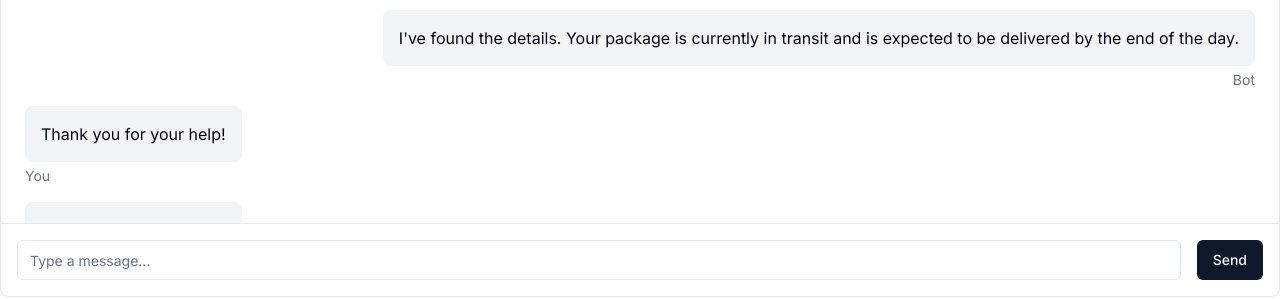
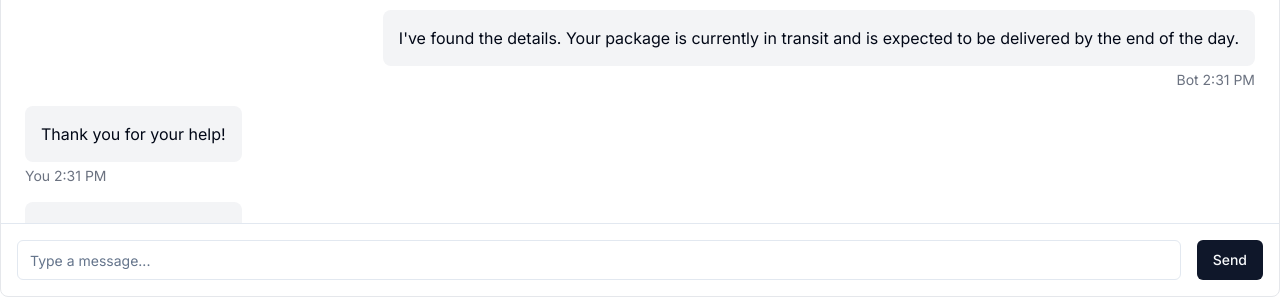
Before and after one commit to RuiUma/nextgpt, a Next.js app: page /testui in a window 1280 px wide. Shown: the part 303-602 px from the top of the page. Built offline with nearby package versions, Linux system fonts and the light colour scheme.

Commit message:
test ui add time

```diff
--- a/app/testui/page.tsx
+++ b/app/testui/page.tsx
@@ -35,61 +35,61 @@ export default function ChatUI() {
                                 of the day.
                             </p>
                         </div>
-                        <div className="text-sm text-gray-500 dark:text-gray-400">Bot</div>
+                        <div className="text-sm text-gray-500 dark:text-gray-400">Bot 2:31 PM</div>
                     </div>
                     <div className="flex flex-col items-start gap-1">
                         <div className="rounded-lg p-4 bg-gray-100 dark:bg-gray-900">
                             <p>Thank you for your help!</p>
                         </div>
-                        <div className="text-sm text-gray-500 dark:text-gray-400">You</div>
+                        <div className="text-sm text-gray-500 dark:text-gray-400">You 2:31 PM</div>
                     </div>
                     <div className="flex flex-col items-start gap-1">
                         <div className="rounded-lg p-4 bg-gray-100 dark:bg-gray-900">
                             <p>Thank you for your help!</p>
                         </div>
-                        <div className="text-sm text-gray-500 dark:text-gray-400">You</div>
+                        <div className="text-sm text-gray-500 dark:text-gray-400">You 2:31 PM</div>
                     </div>
                     <div className="flex flex-col items-start gap-1">
                         <div className="rounded-lg p-4 bg-gray-100 dark:bg-gray-900">
                             <p>Thank you for your help!</p>
                         </div>
-                        <div className="text-sm text-gray-500 dark:text-gray-400">You</div>
+                        <div className="text-sm text-gray-500 dark:text-gray-400">You 2:31 PM</div>
                     </div>
                     <div className="flex flex-col items-start gap-1">
                         <div className="rounded-lg p-4 bg-gray-100 dark:bg-gray-900">
                             <p>Thank you for your help!</p>
                         </div>
-                        <div className="text-sm text-gray-500 dark:text-gray-400">You</div>
+                        <div className="text-sm text-gray-500 dark:text-gray-400">You 2:31 PM</div>
                     </div>
                     <div className="flex flex-col items-start gap-1">
                         <div className="rounded-lg p-4 bg-gray-100 dark:bg-gray-900">
                             <p>Thank you for your help!</p>
                         </div>
-                        <div className="text-sm text-gray-500 dark:text-gray-400">You</div>
+                        <div className="text-sm text-gray-500 dark:text-gray-400">You 2:31 PM</div>
                     </div>
                     <div className="flex flex-col items-start gap-1">
                         <div className="rounded-lg p-4 bg-gray-100 dark:bg-gray-900">
                             <p>Thank you for your help!</p>
                         </div>
-                        <div className="text-sm text-gray-500 dark:text-gray-400">You</div>
+                        <div className="text-sm text-gray-500 dark:text-gray-400">You 2:31 PM</div>
                     </div>
                     <div className="flex flex-col items-start gap-1">
                         <div className="rounded-lg p-4 bg-gray-100 dark:bg-gray-900">
                             <p>Thank you for your help!</p>
                         </div>
-                        <div className="text-sm text-gray-500 dark:text-gray-400">You</div>
+                        <div className="text-sm text-gray-500 dark:text-gray-400">You 2:31 PM</div>
                     </div>
                     <div className="flex flex-col items-start gap-1">
                         <div className="rounded-lg p-4 bg-gray-100 dark:bg-gray-900">
                             <p>Thank you for your help!</p>
                         </div>
-                        <div className="text-sm text-gray-500 dark:text-gray-400">You</div>
+                        <div className="text-sm text-gray-500 dark:text-gray-400">You 2:31 PM</div>
                     </div>
                     <div className="flex flex-col items-start gap-1">
                         <div className="rounded-lg p-4 bg-gray-100 dark:bg-gray-900">
                             <p>Thank you for your help!</p>
                         </div>
-                        <div className="text-sm text-gray-500 dark:text-gray-400">You</div>
+                        <div className="text-sm text-gray-500 dark:text-gray-400">You 2:31 PM</div>
                     </div>
                 </div>
             </div>
```
